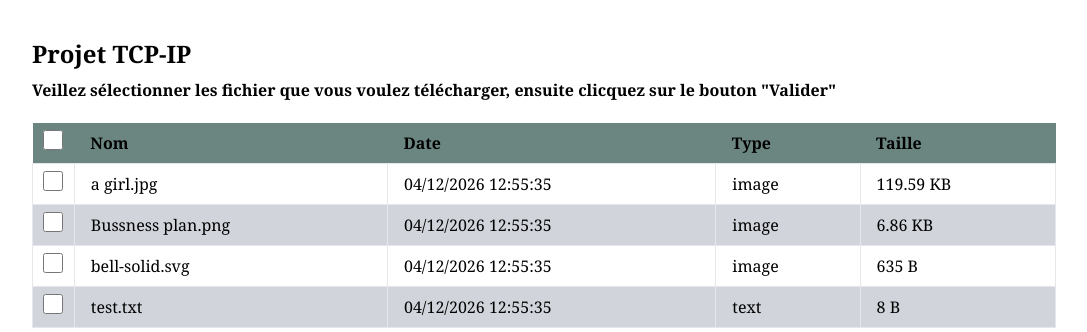
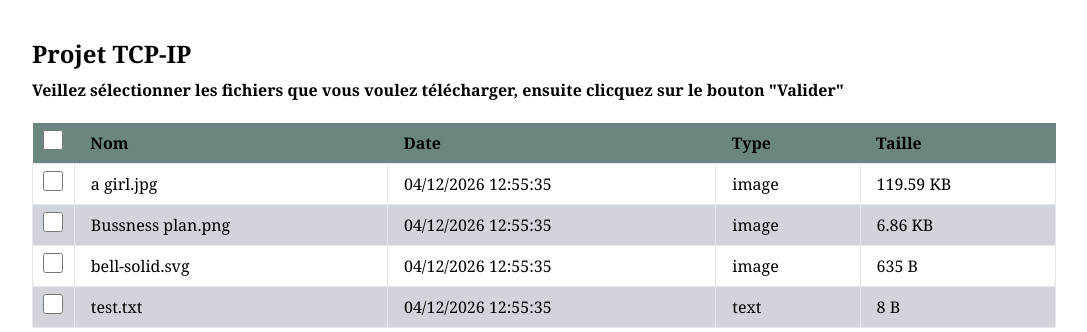
Before and after one commit to Edouard1er/front_tcp_ip, a Flask app: page / in a window 1280 px wide. Shown: the top 332 px of the page, without its empty margins (96-1183 px from the left). Run offline with Flask 3, Linux system fonts and the light colour scheme; some libraries are stand-ins or nearby versions.

Commit message:
Update home.html

```diff
--- a/templates/home.html
+++ b/templates/home.html
@@ -14,7 +14,7 @@
 
         <div class="container w-full px-[10%] py-[3%] font-serif">
             <h1 class="text-2xl font-bold">{{ projectName }}</h1>
-            <h4 class="font-semibold mt-2">Veillez sélectionner les fichier que vous voulez télécharger, ensuite clicquez sur le bouton "Valider"</h4>
+            <h4 class="font-semibold mt-2">Veillez sélectionner les fichiers que vous voulez télécharger, ensuite clicquez sur le bouton "Valider"</h4>
 
             <div class="files-div w-full mt-[2%]">
                 <form id="file-list-form" name="file-list-form" method="POST" action="{{ url_for('process_files') }}">
```
